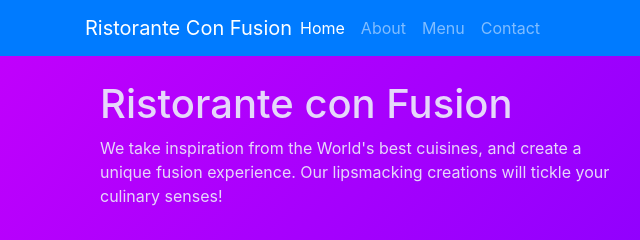
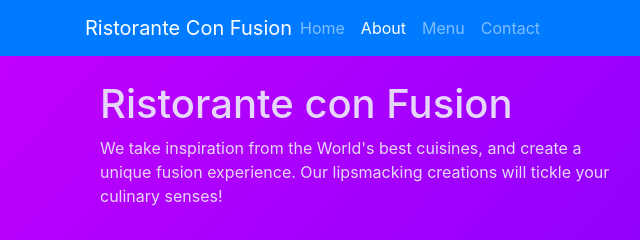
Before and after one commit to dyspop/Front-End-Web-UI-Frameworks-and-Tools-Bootstrap-4-Week-1-conFusion, a website: page aboutus.html in a window 1280 px wide. Shown: the top 240 px of the page, 0-640 px from the left. Drawn offline with nearby package versions, Linux system fonts and the light colour scheme.

Commit message:
update links for aboutus nav

```diff
--- a/aboutus.html
+++ b/aboutus.html
@@ -24,8 +24,8 @@
             <a class="navbar-brand mr-auto" href="#">Ristorante Con Fusion</a>
             <div class="collapse navbar-collapse" id="Navbar">
                 <ul class="navbar-nav mr-auto">
-                    <li class="nav-item active"><a class="nav-link" href="#">Home</a></li>
-                    <li class="nav-item"><a class="nav-link" href="./aboutus.html">About</a></li>
+                    <li class="nav-item"><a class="nav-link" href="./index.html">Home</a></li>
+                    <li class="nav-item active"><a class="nav-link" href="#">About</a></li>
                     <li class="nav-item"><a class="nav-link" href="#">Menu</a></li>
                     <li class="nav-item"><a class="nav-link" href="#">Contact</a></li>
                 </ul>
```
